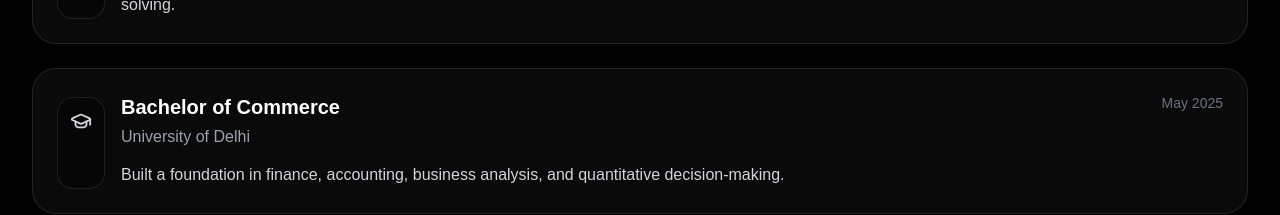
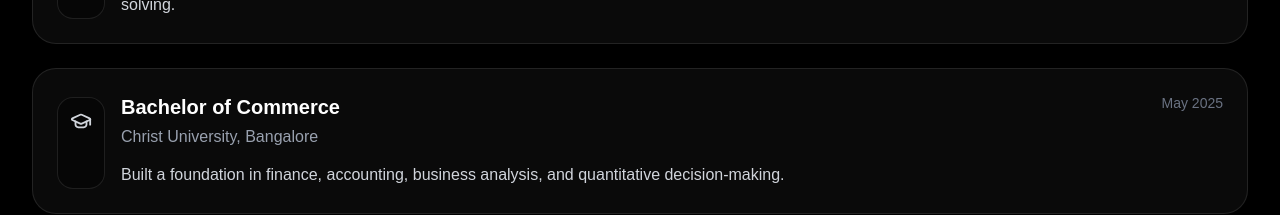
Before and after one commit to garvit-mittal04/garvit-portfolio, a Next.js app: page / in a window 1280 px wide. Shown: the part 1760-1975 px from the top of the page. Built offline with nearby package versions, Linux system fonts and the light colour scheme.

Commit message:
Apply portfolio fixes and add warehouse screenshot

```diff
--- a/app/page.tsx
+++ b/app/page.tsx
@@ -210,7 +210,7 @@ const educationData = [
   },
   {
     degree: "Bachelor of Commerce",
-    school: "University of Delhi",
+    school: "Christ University, Bangalore",
     // NOTE: Replace "2022" with your actual graduation year.
     period: "May 2025",
     details:
```
